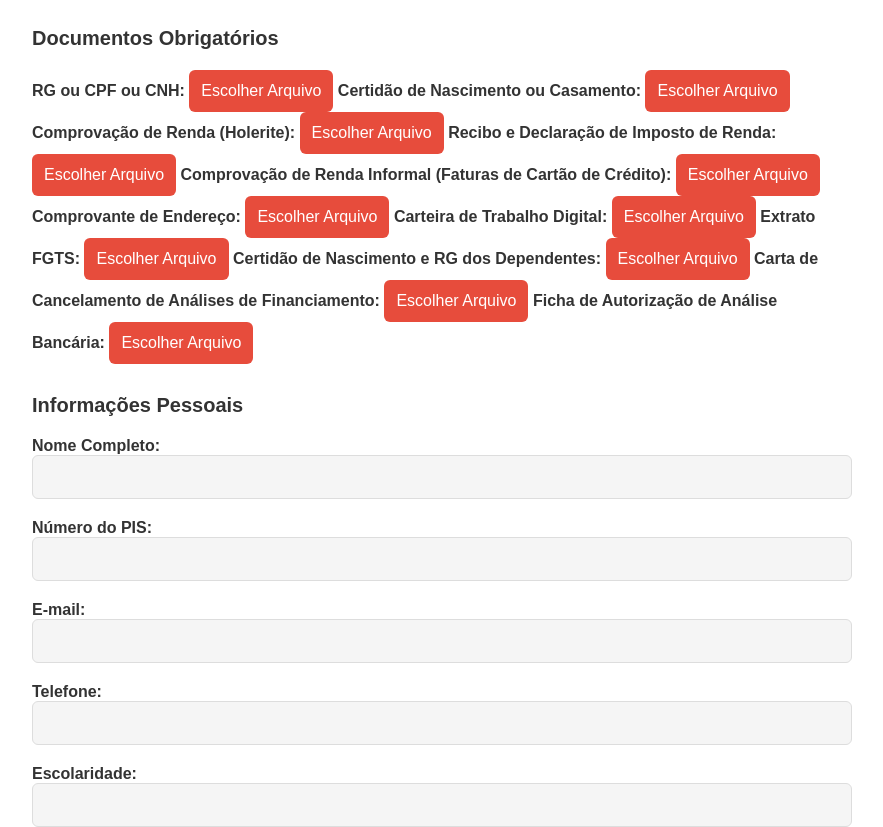
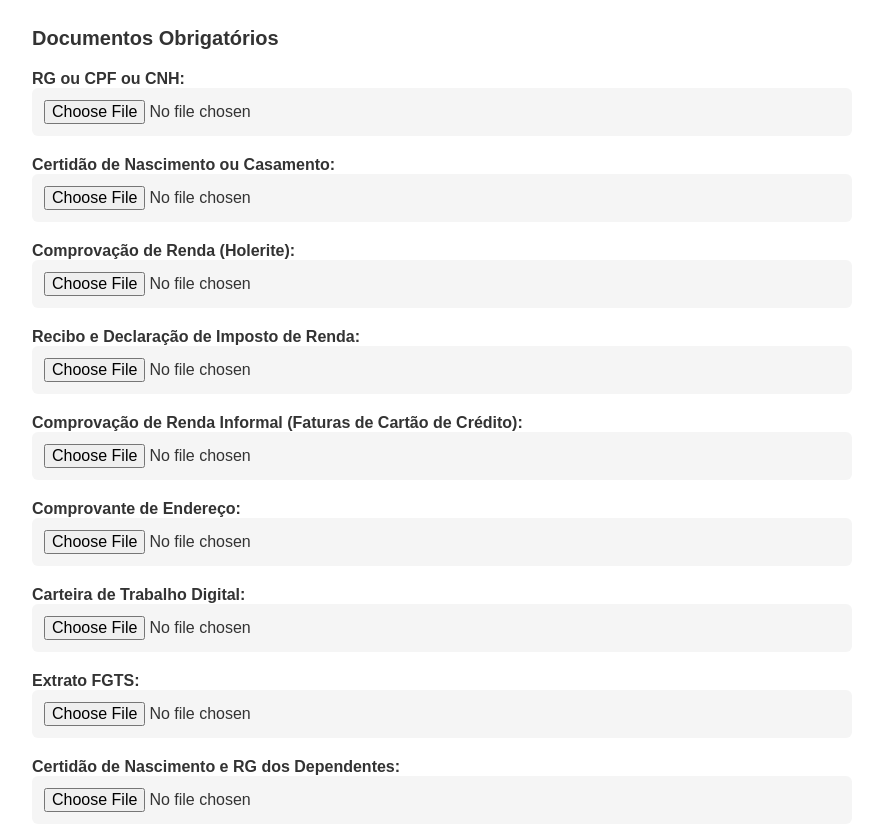
Before and after one commit to marcoslontra/envio-de-documentos, a plain HTML site: page frontend/index.html in a window 1280 px wide. Shown: the part 125-952 px from the top of the page, without its empty margins (198-1081 px from the left). Drawn offline with Linux system fonts and the light colour scheme.

Commit message:
index.html

```diff
--- a/frontend/index.html
+++ b/frontend/index.html
@@ -5,7 +5,6 @@
     <meta name="viewport" content="width=device-width, initial-scale=1.0">
     <title>Upload de Documentos</title>
     <link rel="stylesheet" href="styles.css">  <!-- Link para o arquivo CSS -->
-    <script src="//static.filestackapi.com/filestack-js/3.x.x/filestack.min.js"></script>  <!-- Inclusão do Filestack SDK -->
 </head>
 <body>
     <div class="container">
@@ -16,37 +15,37 @@
                 <legend>Documentos Obrigatórios</legend>
 
                 <label for="rgCpf">RG ou CPF ou CNH:</label>
-                <button type="button" id="rgCpf">Escolher Arquivo</button>
+                <input type="file" id="rgCpf" name="rgCpf">
 
                 <label for="certidao">Certidão de Nascimento ou Casamento:</label>
-                <button type="button" id="certidao">Escolher Arquivo</button>
+                <input type="file" id="certidao" name="certidao">
 
                 <label for="holerite">Comprovação de Renda (Holerite):</label>
-                <button type="button" id="holerite">Escolher Arquivo</button>
+                <input type="file" id="holerite" name="holerite">
 
                 <label for="ir">Recibo e Declaração de Imposto de Renda:</label>
-                <button type="button" id="ir">Escolher Arquivo</button>
+                <input type="file" id="ir" name="ir">
 
                 <label for="faturaCartao">Comprovação de Renda Informal (Faturas de Cartão de Crédito):</label>
-                <button type="button" id="faturaCartao">Escolher Arquivo</button>
+                <input type="file" id="faturaCartao" name="faturaCartao">
 
                 <label for="endereco">Comprovante de Endereço:</label>
-                <button type="button" id="endereco">Escolher Arquivo</button>
+                <input type="file" id="endereco" name="endereco">
 
                 <label for="ctps">Carteira de Trabalho Digital:</label>
-                <button type="button" id="ctps">Escolher Arquivo</button>
+                <input type="file" id="ctps" name="ctps">
 
                 <label for="extratoFGTS">Extrato FGTS:</label>
-                <button type="button" id="extratoFGTS">Escolher Arquivo</button>
+                <input type="file" id="extratoFGTS" name="extratoFGTS">
 
                 <label for="certidaoDependentes">Certidão de Nascimento e RG dos Dependentes:</label>
-                <button type="button" id="certidaoDependentes">Escolher Arquivo</button>
+                <input type="file" id="certidaoDependentes" name="certidaoDependentes">
 
                 <label for="cancelamento">Carta de Cancelamento de Análises de Financiamento:</label>
-                <button type="button" id="cancelamento">Escolher Arquivo</button>
+                <input type="file" id="cancelamento" name="cancelamento">
 
                 <label for="autorizacao">Ficha de Autorização de Análise Bancária:</label>
-                <button type="button" id="autorizacao">Escolher Arquivo</button>
+                <input type="file" id="autorizacao" name="autorizacao">
             </fieldset>
 
             <!-- Informações pessoais -->
```
